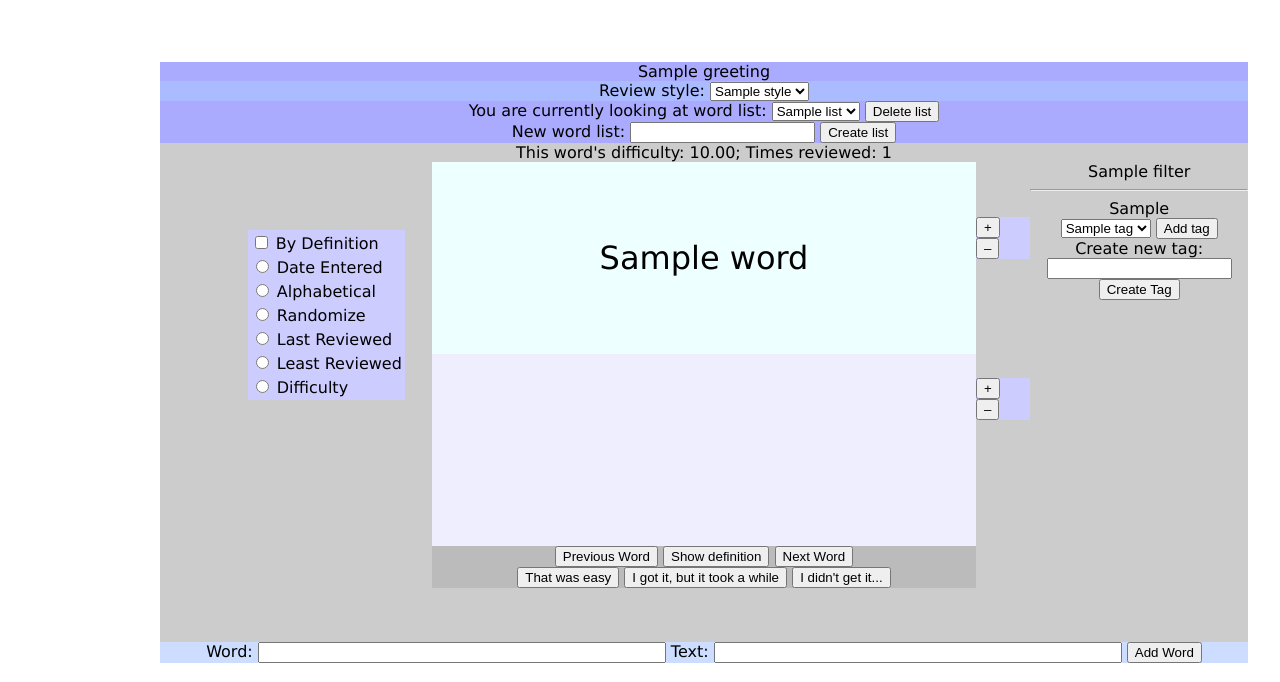
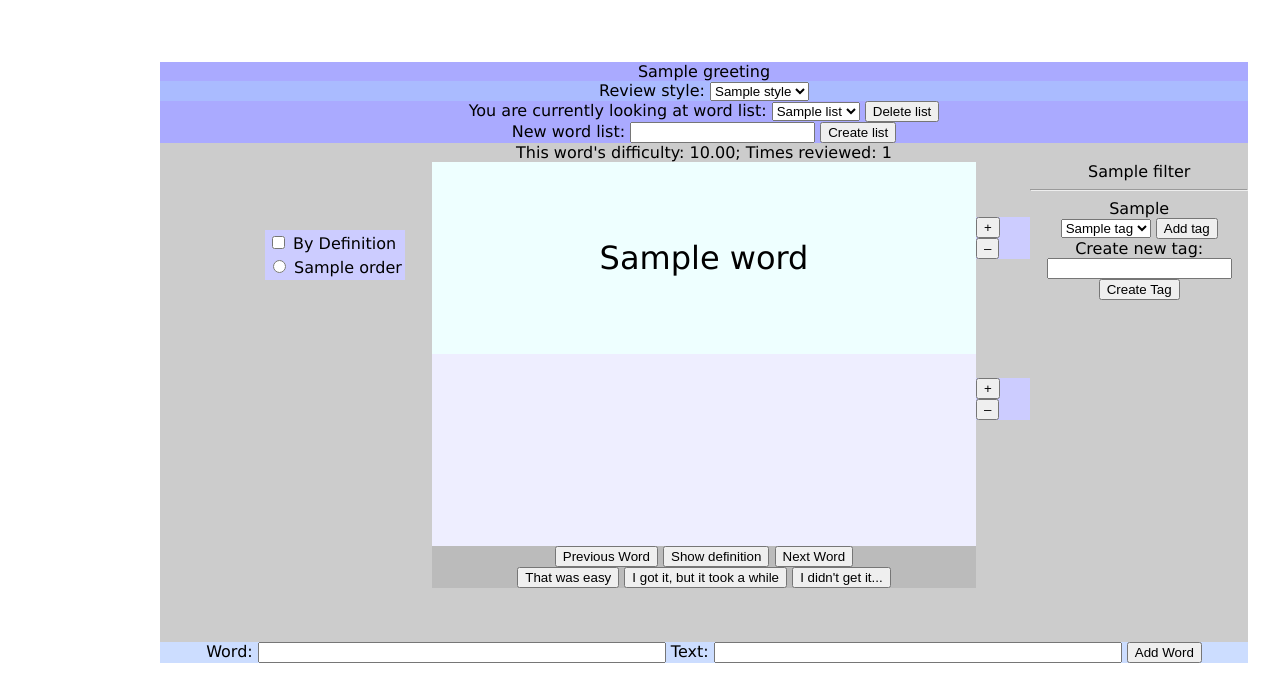
Before and after one commit to matt-gardner/language-study, a Django app: template templates/all_words.html in a window 1280 px wide. Shown: the top 682 px of the page. Run offline with Django 3.2, Linux system fonts and the light colour scheme; the template is opened without the code that fills it: most values are stand-ins (such as "Sample title", 1, 10 or a date in 2020).

Commit message:
Cleaned up the ordering options in vocab drilling

```diff
--- a/templates/all_words.html
+++ b/templates/all_words.html
@@ -18,101 +18,23 @@
 			</label>
 		</td>
 	</tr>
+	{% for order in orderings %}
 	<tr>
 		<td>
-			<label for="id_date_entered" class="option">
+			<label for="id_{{ order.db_name }}" class="option">
 				<input type="radio"
 				name="review_order"
-				value="date_entered"
+				value="{{ order.db_name }}"
 				class="option"
-				id="id_date_entered"
-				{% ifequal ordering "date_entered" %}
+				id="id_{{ order.db_name }}"
+				{% ifequal ordering order.db_name %}
 				checked
 				{% endifequal %}
 			   	/>
-				Date Entered
+				{{ order.name }}
 			</label>
 		</td>
 	</tr>
-	<tr>
-		<td>
-			<label for="id_alphabetical" class="option">
-				<input type="radio"
-				name="review_order"
-				value="alphabetical"
-				class="option"
-				id="id_alphabetical"
-				{% ifequal ordering "alphabetical" %}
-				checked
-				{% endifequal %}
-				/>
-				Alphabetical
-			</label>
-		</td>
-	</tr>
-	<tr>
-		<td>
-			<label for="id_randomize" class="option">
-				<input type="radio"
-				name="review_order"
-				value="random"
-				class="option"
-				id="id_randomize"
-				{% ifequal ordering "random" %}
-				checked
-				{% endifequal %}
-				/>
-				Randomize
-			</label>
-		</td>
-	</tr>
-	<tr>
-		<td>
-			<label for="id_last_reviewed" class="option">
-				<input type="radio"
-				name="review_order"
-				value="last_reviewed"
-				class="option"
-				id="id_last_reviewed"
-				{% ifequal ordering "last_reviewed" %}
-				checked
-				{% endifequal %}
-				/>
-				Last Reviewed
-			</label>
-		</td>
-	</tr>
-	<tr>
-		<td>
-			<label for="id_least_reviewed" class="option">
-				<input type="radio"
-				name="review_order"
-				value="least_reviewed"
-				class="option"
-				id="id_least_reviewed"
-				{% ifequal ordering "least_reviewed" %}
-				checked
-				{% endifequal %}
-				/>
-				Least Reviewed
-			</label>
-		</td>
-	</tr>
-	<tr>
-		<td>
-			<label for="id_difficulty" class="option">
-				<input type="radio"
-				name="review_order"
-				value="difficulty"
-				class="option"
-				id="id_difficulty"
-				{% ifequal ordering "difficulty" %}
-				checked
-				{% endifequal %}
-				/>
-				Difficulty
-			</label>
-		</td>
-	</tr>
+	{% endfor %}
 </table>
 {% endblock %}
```
Also changed, not shown: drills/all_words.py (+12 -0 lines).
